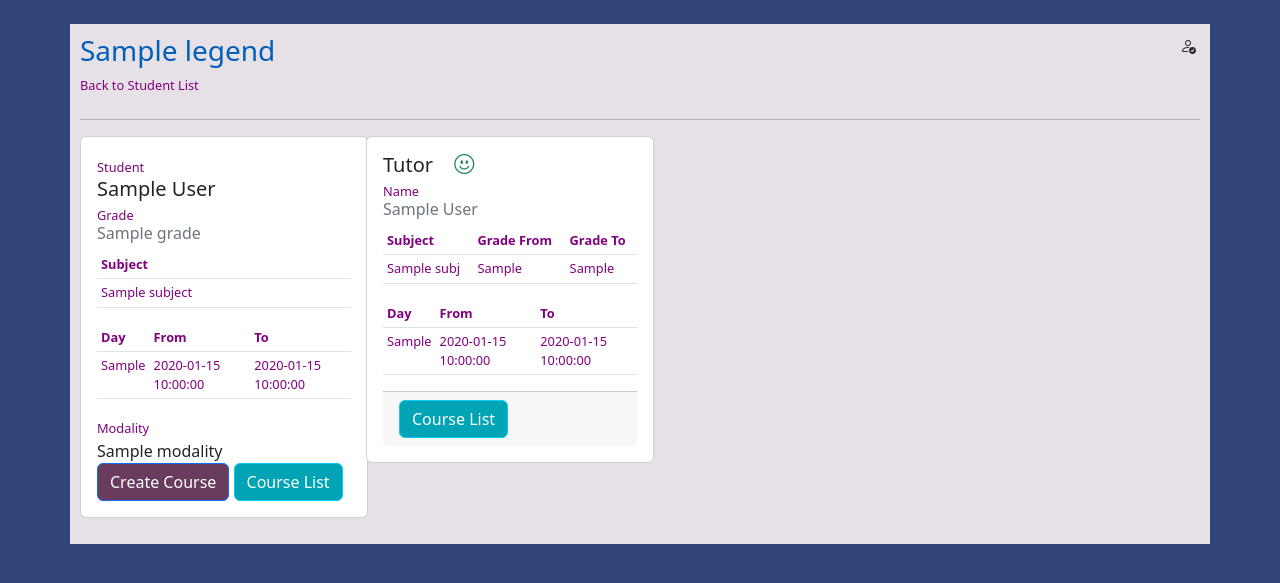
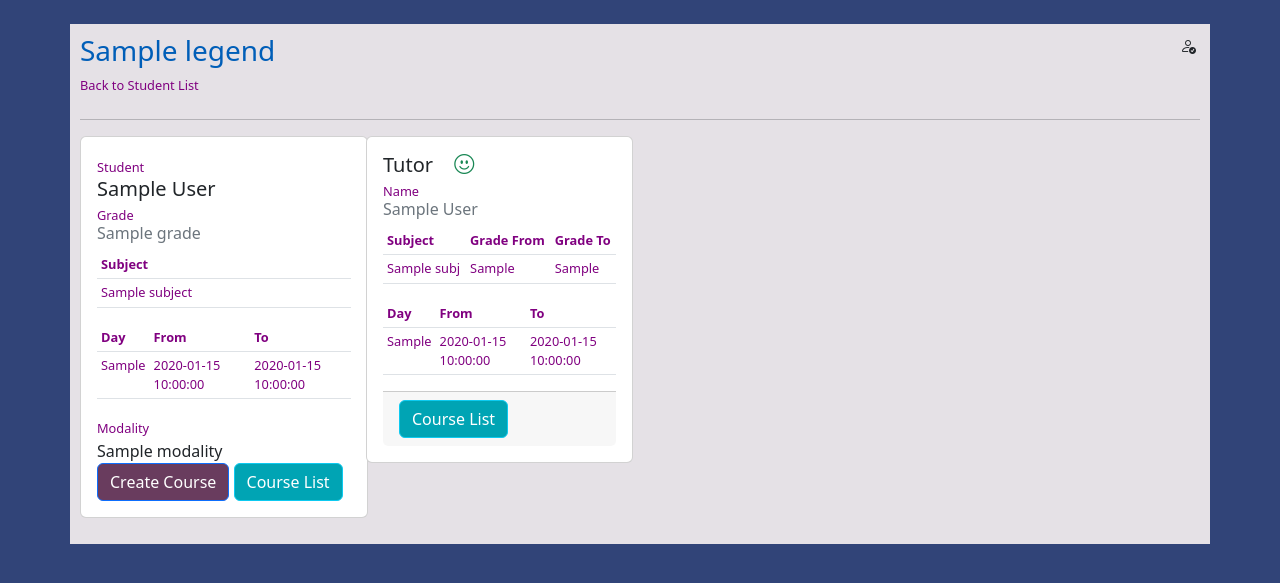
Before and after one commit to gbedad/final-project-di, a Python web app: template app/templates/admin/adequate_tutor_for_student.html in a window 1280 px wide. Shown: the part 64-647 px from the top of the page. Run offline with Jinja, Linux system fonts and the light colour scheme; the template is opened without the code that fills it: most values are stand-ins (such as "Sample title", 1, 10 or a date in 2020); form fields are guessed from the names that the template uses; some libraries are stand-ins or nearby versions; some web fonts are replaced.

Commit message:
improve adequate tutor for student view

```diff
--- a/app/templates/admin/adequate_tutor_for_student.html
+++ b/app/templates/admin/adequate_tutor_for_student.html
@@ -55,7 +55,7 @@
   </div>
 
   <div class="col-9">
-    <div class="row row-cols-1 row-cols-md-2 g-4">
+    <div class="row row-cols-1 row-cols-md-3 g-3">
         {% if not data %}
         <div class="card" style="width: 18rem;">
             <i class="bi bi-emoji-frown text-warning text-center fs-1"></i>
```
